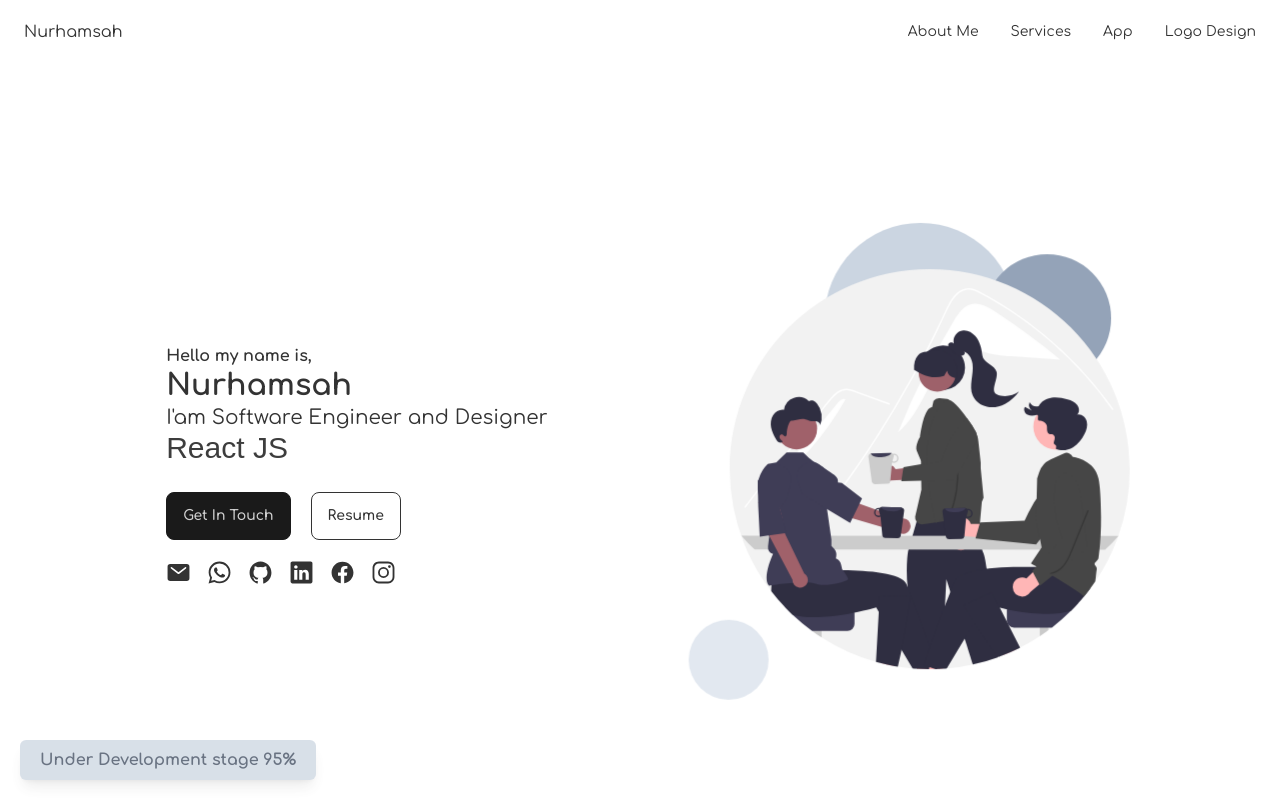
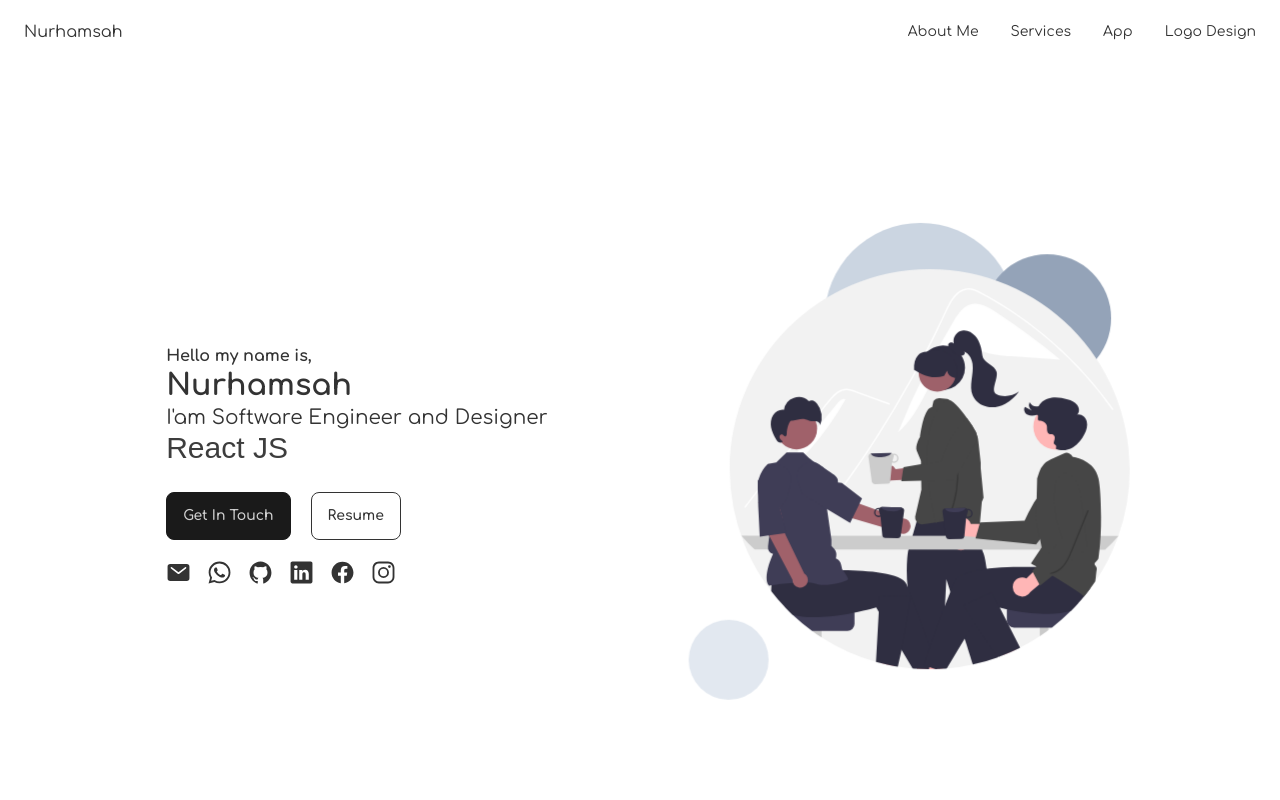
Before and after one commit to nurhamsah1998/nurhamsah-portfolio-latest, a React (Vite) app: page / in a window 1280 px wide. Built offline with nearby package versions, Linux system fonts and the light colour scheme.

Commit message:
improve some fituure

```diff
--- a/src/App.tsx
+++ b/src/App.tsx
@@ -78,11 +78,11 @@ function App() {
           </div>
         </div>
       </Drawers>
-      <div className="absolute bottom-0 right-0 left-0 p-5 flex md:justify-start justify-center ">
+      {/* <div className="absolute bottom-0 right-0 left-0 p-5 flex md:justify-start justify-center ">
         <p className="bg-slate-300 text-slate-700 shadow-lg animate-pulse inline font-bold py-2 px-5 rounded-md ">
           Under Development stage 95%
         </p>
-      </div>
+      </div> */}
     </>
   );
 }
```
